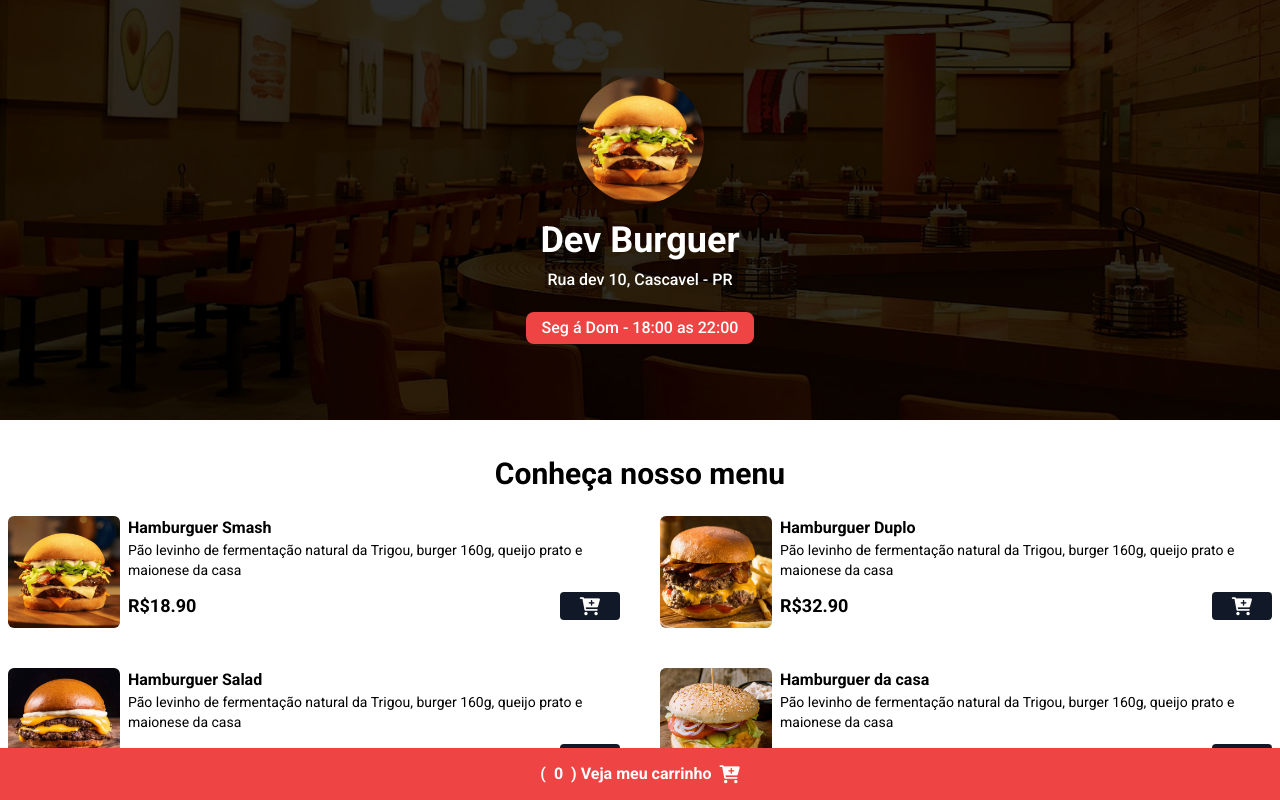
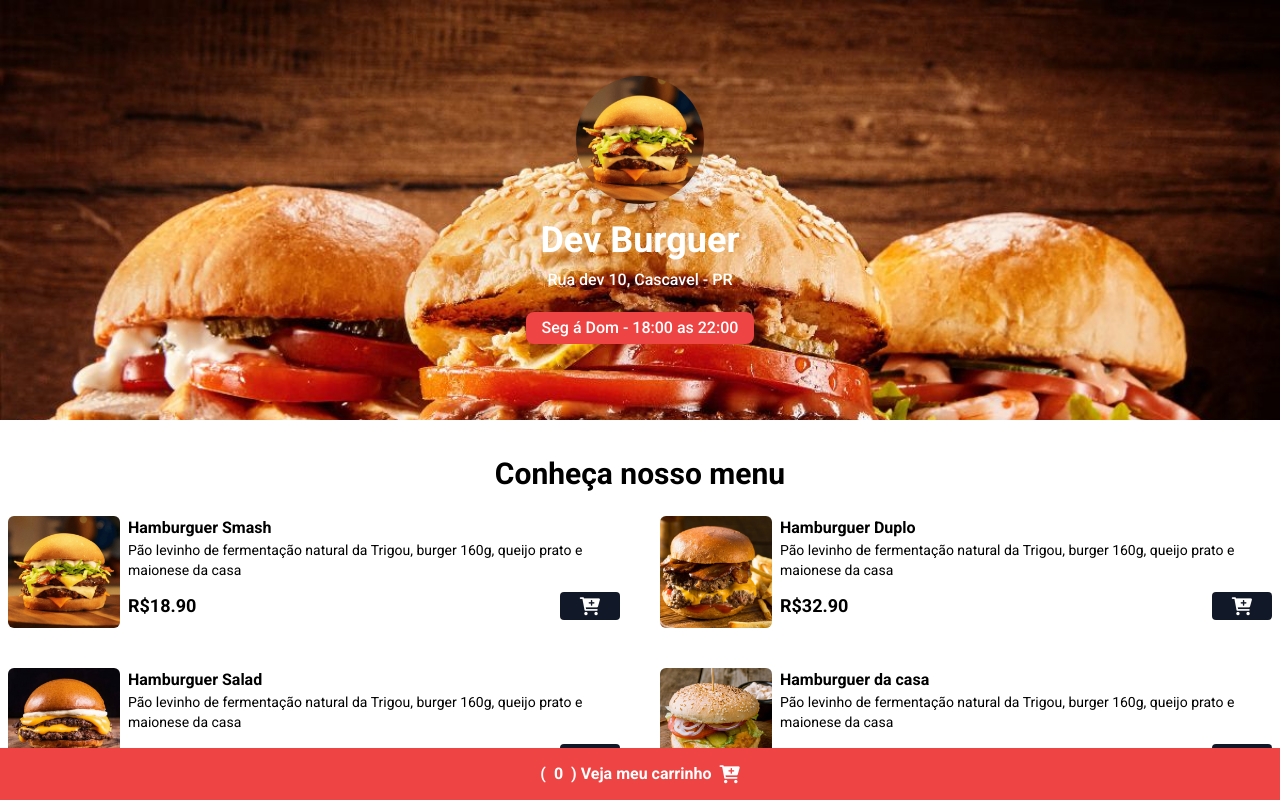
Before and after one commit to pedrohtgoncalvesgit/Cardapio-Hamburgueria, a website: page index.html in a window 1280 px wide. Shown: the top 800 px of the page. Drawn offline with nearby package versions, Linux system fonts and the light colour scheme; files whose address does not match are found by name.

Commit message:
troca do fundo

```diff
--- a/index.html
+++ b/index.html
@@ -3,23 +3,20 @@
 <head>
     <meta charset="UTF-8">
     <meta name="viewport" content="width=device-width, initial-scale=1.0">
-
     <link rel="stylesheet" type="text/css" href="https://cdn.jsdelivr.net/npm/toastify-js/src/toastify.min.css" />
-
     <link rel="preconnect" href="https://fonts.googleapis.com" />
     <link rel="preconnect" href="https://fonts.gstatic.com" crossorigin>
     <link href="https://fonts.googleapis.com/css2?family=Merriweather:ital,wght@0,300;0,400;0,700;0,900;1,300;1,400;1,700;1,900&family=Poppins:ital,wght@0,100;0,200;0,300;0,400;0,500;0,600;0,700;0,800;0,900;1,100;1,200;1,300;1,400;1,500;1,600;1,700;1,800;1,900&family=Roboto:wght@400;500;700&display=swap" rel="stylesheet">
-
     <link rel="stylesheet" href="https://cdnjs.cloudflare.com/ajax/libs/font-awesome/6.0.0-beta3/css/all.min.css" integrity="sha512-Fo3rlrZj/k7ujTnHg4CGR2D7kSs0v4LLanw2qksYuRlEzO+tcaEPQogQ0KaoGN26/zrn20ImR1DfuLWnOo7aBA==" crossorigin="anonymous" referrerpolicy="no-referrer" />
-
     <link rel="stylesheet" href="./styles/output.css" />
+    <link rel="stylesheet" href="styles/style.css">
 
     <title>Dev Burguer - A melhor hamburgueria dev!</title>
 </head>
 <body>
 
     <!-- HEADER -->
-     <header class="w-full h-[420px] bg-zinc-900 bg-home bg-cover bg-center">
+     <header class="w-full h-[420px] fundo bg-home bg-cover bg-center">
         <div class="w-full h-full flex flex-col justify-center items-center">
             <img
             src="Img/hamb-1.png"
--- a/styles/style.css
+++ b/styles/style.css
@@ -1,3 +1,9 @@
 @tailwind base;
 @tailwind components;
 @tailwind utilities;
+
+.fundo{
+    background: url("../Img/fundo.jpg") no-repeat fixed;
+    background-size: cover;
+    -webkit-background-size: cover;
+}
```
Also changed, not shown: Img/fundo.jpg (added).
